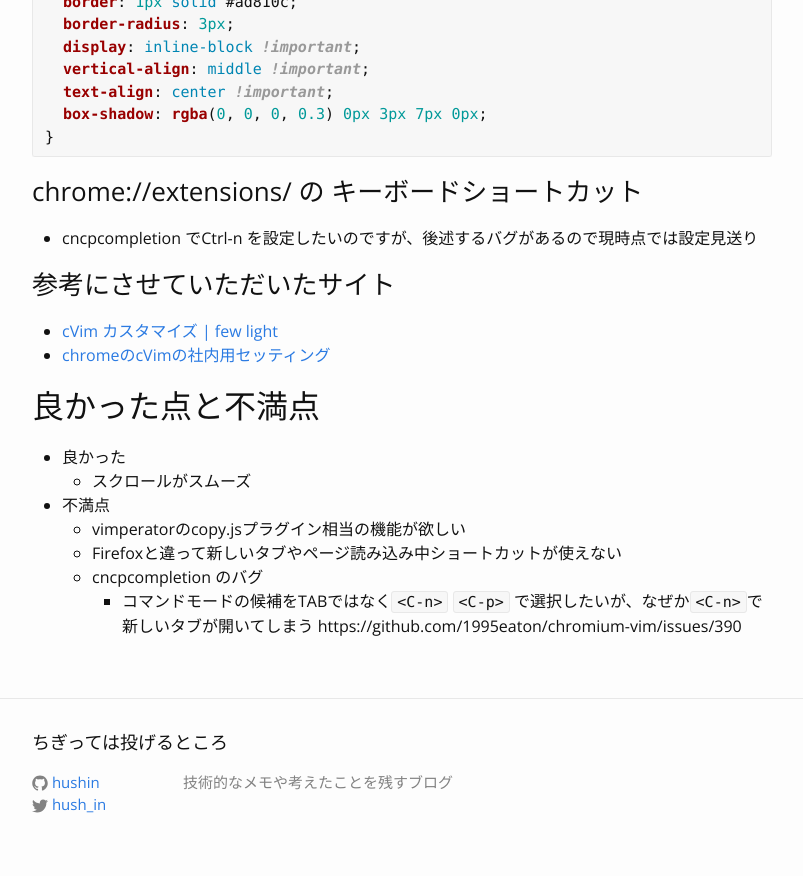
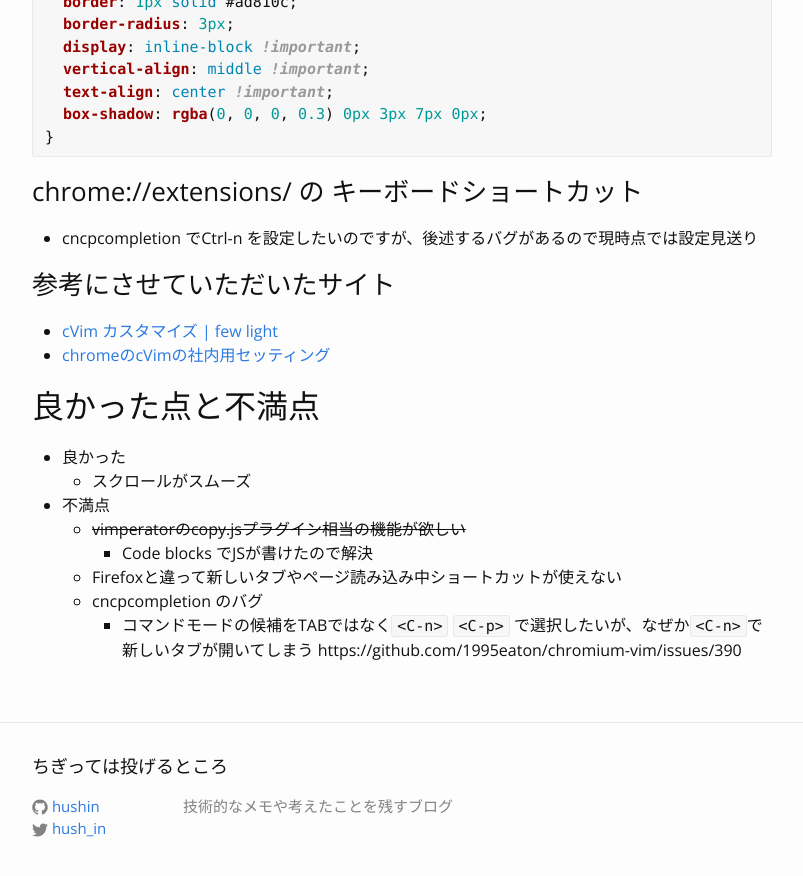
Before and after one commit to hushin/hushin.github.io, a Jekyll site: the page built from _posts/2017-01-09-chrome-cvim.md, in a window 1280 px wide and 900 px high, scrolled down 1126 px. Shown: the top 876 px of the window, without its empty margins (238-1041 px from the left). Built offline with Jekyll 4.4.1, drawn with Linux system fonts in a browser that asks for light colours; comment, search, counter and statistics services are not loaded.

Commit message:
fix copy plugin

```diff
--- a/_posts/2017-01-09-chrome-cvim.md
+++ b/_posts/2017-01-09-chrome-cvim.md
@@ -66,7 +66,8 @@
 * 良かった
   * スクロールがスムーズ
 * 不満点
-  * vimperatorのcopy.jsプラグイン相当の機能が欲しい
+  * ~~vimperatorのcopy.jsプラグイン相当の機能が欲しい~~
+    * Code blocks でJSが書けたので解決
   * Firefoxと違って新しいタブやページ読み込み中ショートカットが使えない
   * cncpcompletion のバグ
     * コマンドモードの候補をTABではなく`<C-n>` `<C-p>` で選択したいが、なぜか`<C-n>`で新しいタブが開いてしまう https://github.com/1995eaton/chromium-vim/issues/390
```
